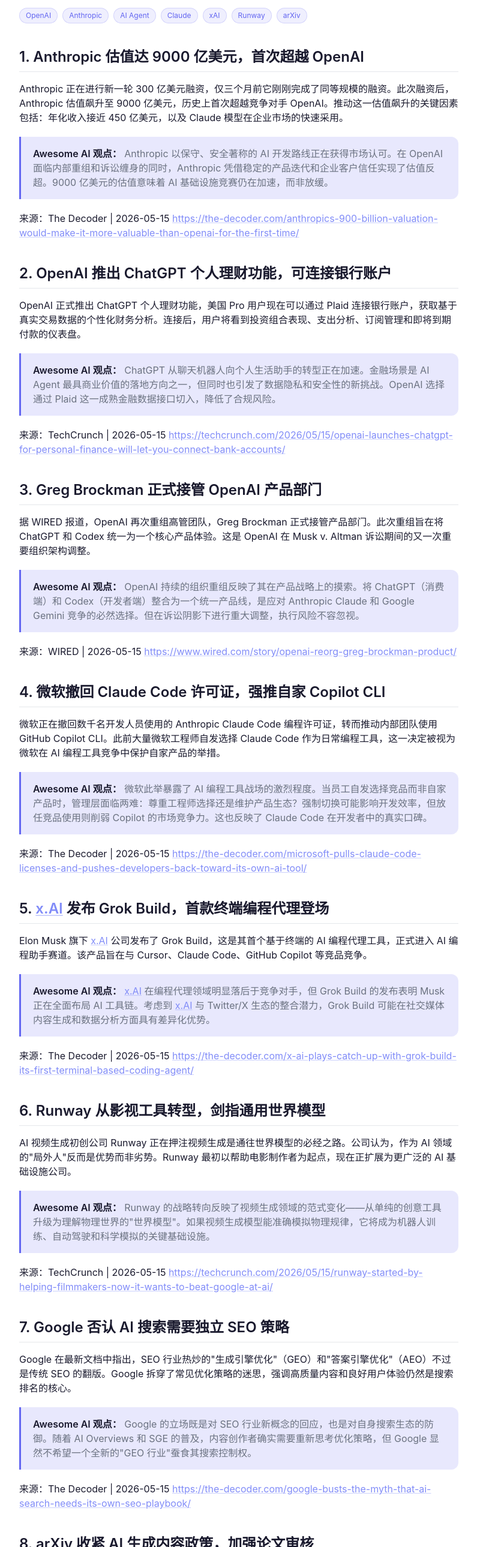
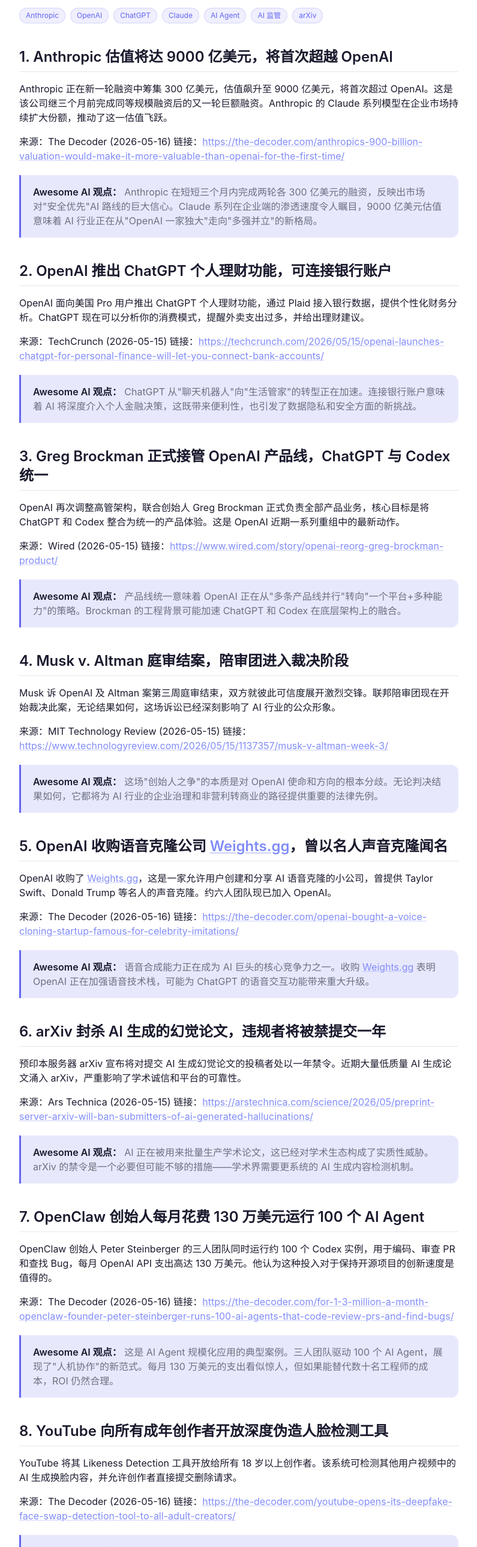
Before and after one commit to doocs/awesome-ai, an Astro site: page /daily/2026-05-16 in a window 1280 px wide. Shown: the part 221-2800 px from the top of the page at 60% size, without its empty margins (242-1037 px from the left). Built offline with nearby package versions, Linux system fonts and the light colour scheme; Astro itself is replaced by a stand-in of ours.

Commit message:
docs: add daily news 2026-05-16

```diff
--- a/src/content/daily/2026-05-16.md
+++ b/src/content/daily/2026-05-16.md
@@ -1,103 +1,93 @@
 ---
 title: "Awesome AI 日报 | 2026-05-16"
 date: "2026-05-16"
-tags: ["OpenAI", "Anthropic", "AI Agent", "Claude", "xAI", "Runway", "arXiv"]
-summary: "Anthropic 估值达 9000 亿美元首次超越 OpenAI；OpenAI 推出 ChatGPT 个人理财功能；Greg Brockman 接管 OpenAI 产品部门；微软撤回 Claude Code 许可证；x.AI 发布 Grok Build 编程代理；Runway 剑指通用世界模型；arXiv 收紧 AI 生成内容政策。"
+tags: ["Anthropic", "OpenAI", "ChatGPT", "Claude", "AI Agent", "AI 监管", "arXiv"]
+summary: "Anthropic 估值将达 9000 亿美元超越 OpenAI；ChatGPT 推出个人理财功能可连接银行账户；OpenAI 收购语音克隆公司 Weights.gg；Musk v. Altman 庭审结案；arXiv 封杀 AI 幻觉论文。"
 ---
 
-## 1. Anthropic 估值达 9000 亿美元，首次超越 OpenAI
+## 1. Anthropic 估值将达 9000 亿美元，将首次超越 OpenAI
 
-Anthropic 正在进行新一轮 300 亿美元融资，仅三个月前它刚刚完成了同等规模的融资。此次融资后，Anthropic 估值飙升至 9000 亿美元，历史上首次超越竞争对手 OpenAI。推动这一估值飙升的关键因素包括：年化收入接近 450 亿美元，以及 Claude 模型在企业市场的快速采用。
+Anthropic 正在新一轮融资中筹集 300 亿美元，估值飙升至 9000 亿美元，将首次超过 OpenAI。这是该公司继三个月前完成同等规模融资后的又一轮巨额融资。Anthropic 的 Claude 系列模型在企业市场持续扩大份额，推动了这一估值飞跃。
 
-> **Awesome AI 观点：** Anthropic 以保守、安全著称的 AI 开发路线正在获得市场认可。在 OpenAI 面临内部重组和诉讼缠身的同时，Anthropic 凭借稳定的产品迭代和企业客户信任实现了估值反超。9000 亿美元的估值意味着 AI 基础设施竞赛仍在加速，而非放缓。
+来源：The Decoder (2026-05-16)
+链接：https://the-decoder.com/anthropics-900-billion-valuation-would-make-it-more-valuable-than-openai-for-the-first-time/
 
-来源：The Decoder | 2026-05-15
-https://the-decoder.com/anthropics-900-billion-valuation-would-make-it-more-valuable-than-openai-for-the-first-time/
+> **Awesome AI 观点：** Anthropic 在短短三个月内完成两轮各 300 亿美元的融资，反映出市场对"安全优先"AI 路线的巨大信心。Claude 系列在企业端的渗透速度令人瞩目，9000 亿美元估值意味着 AI 行业正在从"OpenAI 一家独大"走向"多强并立"的新格局。
 
 ## 2. OpenAI 推出 ChatGPT 个人理财功能，可连接银行账户
 
-OpenAI 正式推出 ChatGPT 个人理财功能，美国 Pro 用户现在可以通过 Plaid 连接银行账户，获取基于真实交易数据的个性化财务分析。连接后，用户将看到投资组合表现、支出分析、订阅管理和即将到期付款的仪表盘。
+OpenAI 面向美国 Pro 用户推出 ChatGPT 个人理财功能，通过 Plaid 接入银行数据，提供个性化财务分析。ChatGPT 现在可以分析你的消费模式，提醒外卖支出过多，并给出理财建议。
 
-> **Awesome AI 观点：** ChatGPT 从聊天机器人向个人生活助手的转型正在加速。金融场景是 AI Agent 最具商业价值的落地方向之一，但同时也引发了数据隐私和安全性的新挑战。OpenAI 选择通过 Plaid 这一成熟金融数据接口切入，降低了合规风险。
+来源：TechCrunch (2026-05-15)
+链接：https://techcrunch.com/2026/05/15/openai-launches-chatgpt-for-personal-finance-will-let-you-connect-bank-accounts/
 
-来源：TechCrunch | 2026-05-15
-https://techcrunch.com/2026/05/15/openai-launches-chatgpt-for-personal-finance-will-let-you-connect-bank-accounts/
+> **Awesome AI 观点：** ChatGPT 从"聊天机器人"向"生活管家"的转型正在加速。连接银行账户意味着 AI 将深度介入个人金融决策，这既带来便利性，也引发了数据隐私和安全方面的新挑战。
 
-## 3. Greg Brockman 正式接管 OpenAI 产品部门
+## 3. Greg Brockman 正式接管 OpenAI 产品线，ChatGPT 与 Codex 统一
 
-据 WIRED 报道，OpenAI 再次重组高管团队，Greg Brockman 正式接管产品部门。此次重组旨在将 ChatGPT 和 Codex 统一为一个核心产品体验。这是 OpenAI 在 Musk v. Altman 诉讼期间的又一次重要组织架构调整。
+OpenAI 再次调整高管架构，联合创始人 Greg Brockman 正式负责全部产品业务，核心目标是将 ChatGPT 和 Codex 整合为统一的产品体验。这是 OpenAI 近期一系列重组中的最新动作。
 
-> **Awesome AI 观点：** OpenAI 持续的组织重组反映了其在产品战略上的摸索。将 ChatGPT（消费端）和 Codex（开发者端）整合为一个统一产品线，是应对 Anthropic Claude 和 Google Gemini 竞争的必然选择。但在诉讼阴影下进行重大调整，执行风险不容忽视。
+来源：Wired (2026-05-15)
+链接：https://www.wired.com/story/openai-reorg-greg-brockman-product/
 
-来源：WIRED | 2026-05-15
-https://www.wired.com/story/openai-reorg-greg-brockman-product/
+> **Awesome AI 观点：** 产品线统一意味着 OpenAI 正在从"多条产品线并行"转向"一个平台+多种能力"的策略。Brockman 的工程背景可能加速 ChatGPT 和 Codex 在底层架构上的融合。
 
-## 4. 微软撤回 Claude Code 许可证，强推自家 Copilot CLI
+## 4. Musk v. Altman 庭审结案，陪审团进入裁决阶段
 
-微软正在撤回数千名开发人员使用的 Anthropic Claude Code 编程许可证，转而推动内部团队使用 GitHub Copilot CLI。此前大量微软工程师自发选择 Claude Code 作为日常编程工具，这一决定被视为微软在 AI 编程工具竞争中保护自家产品的举措。
+Musk 诉 OpenAI 及 Altman 案第三周庭审结束，双方就彼此可信度展开激烈交锋。联邦陪审团现在开始裁决此案，无论结果如何，这场诉讼已经深刻影响了 AI 行业的公众形象。
 
-> **Awesome AI 观点：** 微软此举暴露了 AI 编程工具战场的激烈程度。当员工自发选择竞品而非自家产品时，管理层面临两难：尊重工程师选择还是维护产品生态？强制切换可能影响开发效率，但放任竞品使用则削弱 Copilot 的市场竞争力。这也反映了 Claude Code 在开发者中的真实口碑。
+来源：MIT Technology Review (2026-05-15)
+链接：https://www.technologyreview.com/2026/05/15/1137357/musk-v-altman-week-3/
 
-来源：The Decoder | 2026-05-15
-https://the-decoder.com/microsoft-pulls-claude-code-licenses-and-pushes-developers-back-toward-its-own-ai-tool/
+> **Awesome AI 观点：** 这场"创始人之争"的本质是对 OpenAI 使命和方向的根本分歧。无论判决结果如何，它都将为 AI 行业的企业治理和非营利转商业的路径提供重要的法律先例。
 
-## 5. x.AI 发布 Grok Build，首款终端编程代理登场
+## 5. OpenAI 收购语音克隆公司 Weights.gg，曾以名人声音克隆闻名
 
-Elon Musk 旗下 x.AI 公司发布了 Grok Build，这是其首个基于终端的 AI 编程代理工具，正式进入 AI 编程助手赛道。该产品旨在与 Cursor、Claude Code、GitHub Copilot 等竞品竞争。
+OpenAI 收购了 Weights.gg，这是一家允许用户创建和分享 AI 语音克隆的小公司，曾提供 Taylor Swift、Donald Trump 等名人的声音克隆。约六人团队现已加入 OpenAI。
 
-> **Awesome AI 观点：** x.AI 在编程代理领域明显落后于竞争对手，但 Grok Build 的发布表明 Musk 正在全面布局 AI 工具链。考虑到 x.AI 与 Twitter/X 生态的整合潜力，Grok Build 可能在社交媒体内容生成和数据分析方面具有差异化优势。
+来源：The Decoder (2026-05-16)
+链接：https://the-decoder.com/openai-bought-a-voice-cloning-startup-famous-for-celebrity-imitations/
 
-来源：The Decoder | 2026-05-15
-https://the-decoder.com/x-ai-plays-catch-up-with-grok-build-its-first-terminal-based-coding-agent/
+> **Awesome AI 观点：** 语音合成能力正在成为 AI 巨头的核心竞争力之一。收购 Weights.gg 表明 OpenAI 正在加强语音技术栈，可能为 ChatGPT 的语音交互功能带来重大升级。
 
-## 6. Runway 从影视工具转型，剑指通用世界模型
+## 6. arXiv 封杀 AI 生成的幻觉论文，违规者将被禁提交一年
 
-AI 视频生成初创公司 Runway 正在押注视频生成是通往世界模型的必经之路。公司认为，作为 AI 领域的"局外人"反而是优势而非劣势。Runway 最初以帮助电影制作者为起点，现在正扩展为更广泛的 AI 基础设施公司。
+预印本服务器 arXiv 宣布将对提交 AI 生成幻觉论文的投稿者处以一年禁令。近期大量低质量 AI 生成论文涌入 arXiv，严重影响了学术诚信和平台的可靠性。
 
-> **Awesome AI 观点：** Runway 的战略转向反映了视频生成领域的范式变化——从单纯的创意工具升级为理解物理世界的"世界模型"。如果视频生成模型能准确模拟物理规律，它将成为机器人训练、自动驾驶和科学模拟的关键基础设施。
+来源：Ars Technica (2026-05-15)
+链接：https://arstechnica.com/science/2026/05/preprint-server-arxiv-will-ban-submitters-of-ai-generated-hallucinations/
 
-来源：TechCrunch | 2026-05-15
-https://techcrunch.com/2026/05/15/runway-started-by-helping-filmmakers-now-it-wants-to-beat-google-at-ai/
+> **Awesome AI 观点：** AI 正在被用来批量生产学术论文，这已经对学术生态构成了实质性威胁。arXiv 的禁令是一个必要但可能不够的措施——学术界需要更系统的 AI 生成内容检测机制。
 
-## 7. Google 否认 AI 搜索需要独立 SEO 策略
+## 7. OpenClaw 创始人每月花费 130 万美元运行 100 个 AI Agent
 
-Google 在最新文档中指出，SEO 行业热炒的"生成引擎优化"（GEO）和"答案引擎优化"（AEO）不过是传统 SEO 的翻版。Google 拆穿了常见优化策略的迷思，强调高质量内容和良好用户体验仍然是搜索排名的核心。
+OpenClaw 创始人 Peter Steinberger 的三人团队同时运行约 100 个 Codex 实例，用于编码、审查 PR 和查找 Bug，每月 OpenAI API 支出高达 130 万美元。他认为这种投入对于保持开源项目的创新速度是值得的。
 
-> **Awesome AI 观点：** Google 的立场既是对 SEO 行业新概念的回应，也是对自身搜索生态的防御。随着 AI Overviews 和 SGE 的普及，内容创作者确实需要重新思考优化策略，但 Google 显然不希望一个全新的"GEO 行业"蚕食其搜索控制权。
+来源：The Decoder (2026-05-16)
+链接：https://the-decoder.com/for-1-3-million-a-month-openclaw-founder-peter-steinberger-runs-100-ai-agents-that-code-review-prs-and-find-bugs/
 
-来源：The Decoder | 2026-05-15
-https://the-decoder.com/google-busts-the-myth-that-ai-search-needs-its-own-seo-playbook/
+> **Awesome AI 观点：** 这是 AI Agent 规模化应用的典型案例。三人团队驱动 100 个 AI Agent，展现了"人机协作"的新范式。每月 130 万美元的支出看似惊人，但如果能替代数十名工程师的成本，ROI 仍然合理。
 
-## 8. arXiv 收紧 AI 生成内容政策，加强论文审核
+## 8. YouTube 向所有成年创作者开放深度伪造人脸检测工具
 
-知名预印本平台 arXiv 正在加强对 AI 生成内容的管控。作为全球研究人员在正式同行评审前发布成果的重要平台，arXiv 新规要求更严格的 AI 内容声明和人工审核流程，以应对 AI 生成论文数量激增带来的质量挑战。
+YouTube 将其 Likeness Detection 工具开放给所有 18 岁以上创作者。该系统可检测其他用户视频中的 AI 生成换脸内容，并允许创作者直接提交删除请求。
 
-> **Awesome AI 观点：** arXiv 的政策收紧是学术界应对 AI 滥用趋势的必然之举。当 AI 能以极低成本生成看似合理的论文时，预印本平台的质量防线必须升级。这也预示着一个更大的问题：在 AI 时代，学术诚信的验证机制需要根本性重构。
+来源：The Decoder (2026-05-16)
+链接：https://the-decoder.com/youtube-opens-its-deepfake-face-swap-detection-tool-to-all-adult-creators/
 
-来源：The Decoder | 2026-05-15
-https://the-decoder.com/arxiv-tightens-penalties-for-ai-bungling-in-scientific-papers/
+> **Awesome AI 观点：** YouTube 此举是对 AI 深度伪造威胁的直接回应。将检测工具开放给普通创作者是重要的民主化举措，有助于创作者保护自己的肖像权免受滥用。
 
-## 9. 阿里发布 Qoder 1.0，全面接管代码交付流程
+## 9. AI Agent 安全新基准：Claude Mythos 和 GPT-5.5 可自主开发浏览器漏洞利用
 
-阿里巴巴正式发布 Qoder 1.0，这是一款能够全面接管代码生成、验证和交付流程的 AI 编程工具。Qoder 1.0 支持从需求分析到代码审查的完整开发周期，标志着国产 AI 编程工具进入新阶段。
+卡内基梅隆大学研究人员开发了一个新基准，测量 AI Agent 在利用 Google V8 引擎真实漏洞方面的能力。Claude Mythos 领先 GPT-5.5，表明 AI 在自主网络安全攻击方面已取得显著进展。
 
-> **Awesome AI 观点：** Qoder 1.0 的发布表明中国科技巨头在 AI 编程工具赛道持续加码。与 Cursor、Claude Code 等国际竞品相比，Qoder 的优势在于对中文开发场景和国内技术生态的深度适配。
+来源：The Decoder (2026-05-16)
+链接：https://the-decoder.com/new-benchmark-shows-claude-mythos-and-gpt-5-5-can-develop-real-browser-exploits-autonomously/
 
-来源：量子位 | 2026-05-15
-https://www.qbitai.com/2026/05/418027.html
-
-## 10. 具身智能前 4 月融资超 200 笔，总规模超 550 亿元
-
-据 36 氪报道，2026 年上半年最火的赛道当属具身智能。行业前 4 个月融资事件超过 200 笔，总融资规模超过 550 亿元人民币。资本密集涌入反映了市场对机器人+AI 融合方向的高度看好。
-
-> **Awesome AI 观点：** 具身智能正在从概念走向产业化爆发期。550 亿元的融资规模表明，投资者相信"AI 大脑 + 机器人身体"的组合将在制造业、物流、家庭服务等领域创造巨大商业价值。但同时也需警惕过热可能带来的泡沫风险。
-
-来源：36 氪 | 2026-05-15
-https://36kr.com/p/3809911566704388?f=rss
+> **Awesome AI 观点：** AI 自主开发漏洞利用的能力既是安全研究的工具，也是潜在的安全威胁。随着 AI Agent 能力的提升，如何平衡"用 AI 发现漏洞"和"防止 AI 被用于恶意攻击"将成为核心议题。
 
 ## 其他动态
 
-- **Osaurus** 推出 Mac 端 AI 应用，整合本地和云端模型，将用户记忆、文件和工具保留在本地硬件上（TechCrunch, 2026-05-15）
-- **华为云** 创想者大会议程公布，聚焦 Agentic AI 新布局（量子位, 2026-05-15）
-- **蚂蚁集团** 开源百灵 Ring-2.6-1T 模型，Agent 执行能力全面增强（量子位, 2026-05-15）
-- **Musk v. Altman 诉讼** 结案陈词完成， jury 将裁决这场年度科技大案（TechCrunch, 2026-05-14）
+- **MIT Technology Review** 报道了中国短剧如何成为 AI 内容工厂，展示了 AI 在娱乐产业中的新应用模式 (2026-05-15)
+- **Wired** 报道了 Mira Murati（Thinking Machines Lab 创始人、前 OpenAI CTO）表示她希望 AI"让人类保持在循环中"，而非自动化替代人类 (2026-05-15)
+- **Ars Technica** 报道了 Claude Code 产品负责人讨论了使用限制、透明度和"精简模式" (2026-05-15)
```
